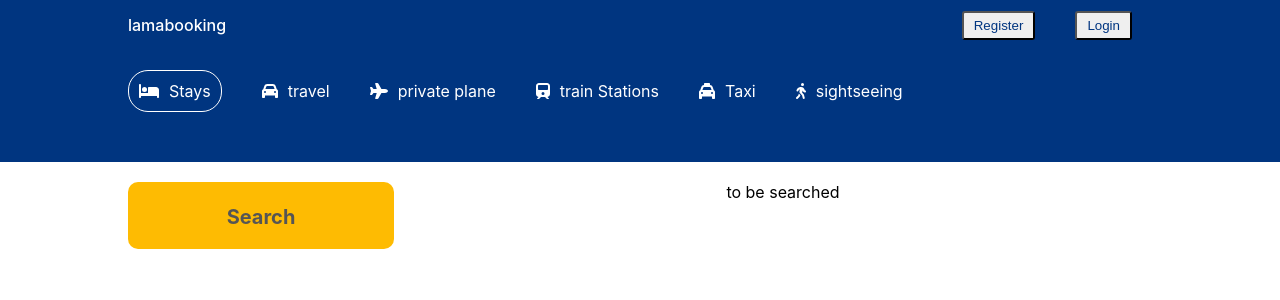
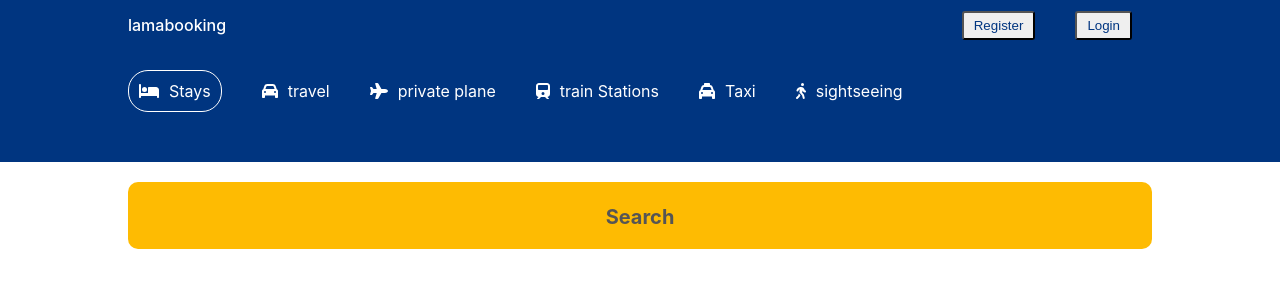
Before and after one commit to HarshaThombre/booking-holidays, a React (Create React App) app: page /List in a window 1280 px wide. Shown: the top 300 px of the page. Built offline with nearby package versions, Linux system fonts and the light colour scheme.

Commit message:
testing changes

```diff
--- a/src/Pagess/List/List.jsx
+++ b/src/Pagess/List/List.jsx
@@ -12,7 +12,6 @@ export default function List() {
           <div className="listSearch">
             <h1 className="lsTittle">Search</h1>
           </div>
-          <div className="listResult">to be searched</div>
         </div>
       </div>
     </div>
```
